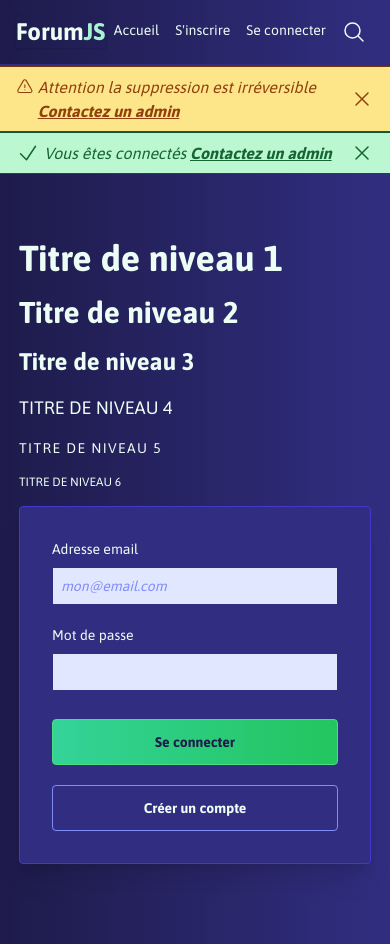
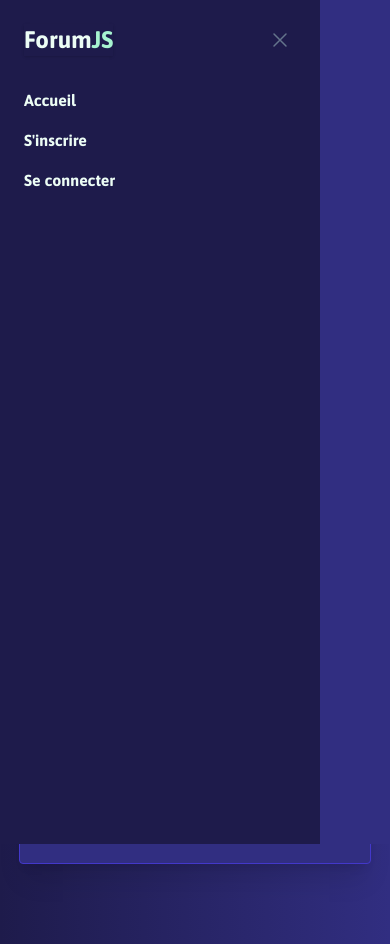
Before and after one commit to yoanncos3588/forumJS, a website with bundled scripts: page integration/design-system.html in a window 390 px wide. Built offline with nearby package versions, Linux system fonts and the light colour scheme.

Commit message:
début intégration header responsive + menu burger

```diff
--- a/integration/design-system.html
+++ b/integration/design-system.html
@@ -14,14 +14,47 @@
 
 <body>
 
+    <div class="fixed z-50 inset-0 overflow-y-auto lg:hidden" role="dialog">
+        <div class="fixed inset-0 bg-indigo-900 backdrop-blur-sm dark:bg-slate-900/80"></div>
+        <div class="relative bg-indigo-950 text-emerald-50 w-80 max-w-[calc(100%-3rem)] p-6 h-screen">
+            <div class="flex justify-between mb-8">
+                <a href="#" class="text-2xl font-bold shadow">Forum<span class="text-emerald-200">JS</span></a>
+                <button
+                    class="w-8 h-8 flex items-center justify-center text-slate-500 hover:text-slate-600 dark:text-slate-400 dark:hover:text-slate-300">
+                    <svg xmlns="http://www.w3.org/2000/svg" fill="none" viewBox="0 0 24 24" stroke-width="1.5"
+                        stroke="currentColor" class="w-6 h-6">
+                        <path stroke-linecap="round" stroke-linejoin="round" d="M6 18L18 6M6 6l12 12" />
+                    </svg>
+                </button>
+            </div>
+            <nav>
+                <a href="#" class="group flex items-center lg:text-sm lg:leading-6 mb-4 font-semibold">Accueil</a>
+                <a href="#" class="group flex items-center lg:text-sm lg:leading-6 mb-4 font-semibold">S'inscrire</a>
+                <a href="#" class="group flex items-center lg:text-sm lg:leading-6 mb-4 font-semibold">Se connecter</a>
+            </nav>
+        </div>
+    </div>
+
     <!-- HEADER -->
     <header class="py-4 border-b-2 border-indigo-900" id="header">
         <div class="container flex justify-between items-center">
+            <!-- nav mobile button -->
+            <button id="button-menu-burger" class="lg:hidden">
+                <svg xmlns="http://www.w3.org/2000/svg" fill="none" viewBox="0 0 24 24" stroke-width="1.5"
+                    stroke="currentColor" class="w-6 h-6">
+                    <path stroke-linecap="round" stroke-linejoin="round"
+                        d="M3.75 6.75h16.5M3.75 12h16.5m-16.5 5.25h16.5" />
+                </svg>
+            </button>
+            <!-- logo -->
             <a href="#" class="text-2xl font-bold shadow">Forum<span class="text-emerald-200">JS</span></a>
-            <nav class="text-sm flex">
+            <!-- nav desktop -->
+            <nav class="text-sm hidden lg:flex ml-auto">
                 <a href="#" class="px-2">Accueil</a>
                 <a href="#" class="px-2">S'inscrire</a>
                 <a href="#" class="px-2">Se connecter</a>
+            </nav>
+            <!-- recherche -->
             <a href="#" class="px-2">
                 <svg xmlns="http://www.w3.org/2000/svg" fill="none" viewBox="0 0 24 24" stroke-width="1.5"
                     stroke="currentColor" class="w-6 h-6">
@@ -29,9 +62,10 @@
                         d="M21 21l-5.197-5.197m0 0A7.5 7.5 0 105.196 5.196a7.5 7.5 0 0010.607 10.607z" />
                 </svg>
             </a>
-            </nav>
         </div>
     </header>
+
+    <div></div>
 
     <!-- NOTIFICATIONS ALERT -->
     <template id="template-alert">
```
Also changed, not shown: integration/js/burger.module.js (added), public/css/style.css. Lines whose indentation alone changed are shown as unchanged.
